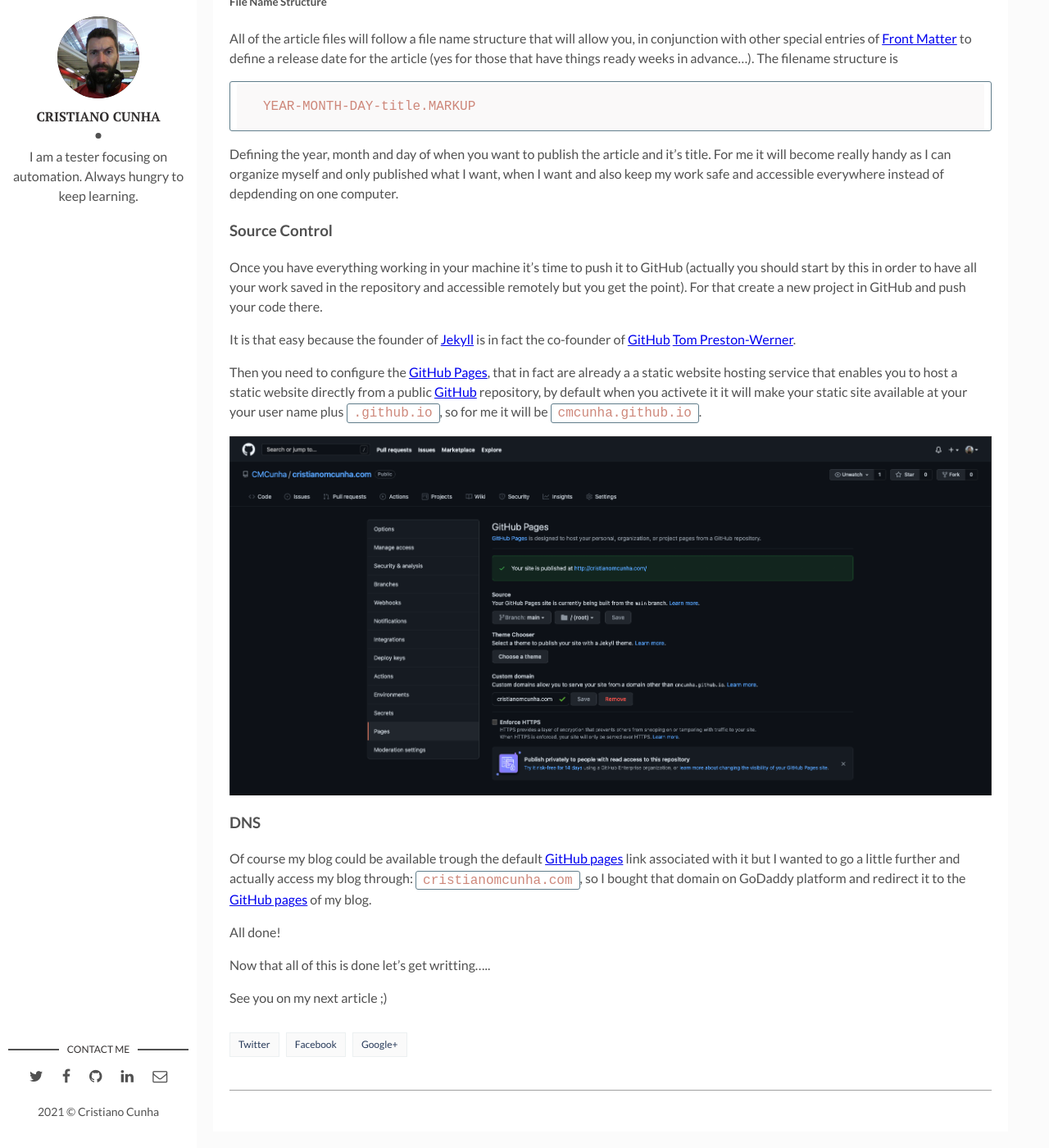
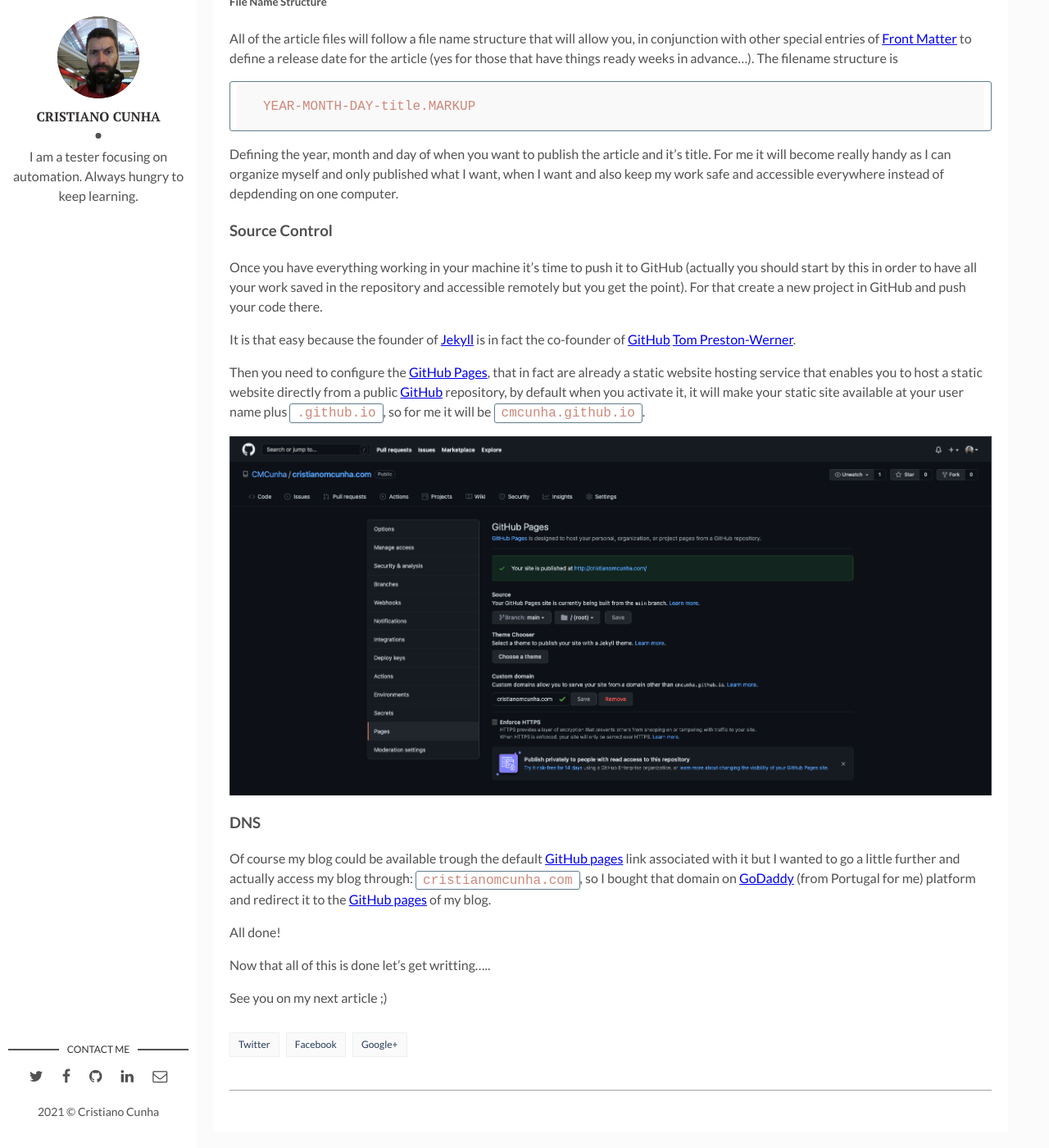
Before and after one commit to CMCunha/cristianomcunha.com, a Jekyll site: the page built from _posts/2021-09-14-building-my-blog.markdown, in a window 1280 px wide and 1400 px high, scrolled down 3746 px. Shown: the whole window at 82% size. Built offline with Jekyll 4.4.1, drawn with Linux system fonts in a browser that asks for light colours; comment, search, counter and statistics services are not loaded.

Commit message:
Adding GoDaddy link

```diff
--- a/_posts/2021-09-14-building-my-blog.markdown
+++ b/_posts/2021-09-14-building-my-blog.markdown
@@ -116,13 +116,13 @@
 
 It is that easy because the founder of [Jekyll][Jekyll-link] is in fact the co-founder of [GitHub][github-link] [Tom Preston-Werner][tompreston-link].
 
-Then you need to configure the [GitHub Pages][githubpages-link], that in fact are already a a static website hosting service that enables you to host a static website directly from a public [GitHub][github-link] repository, by default when you activete it it will make your static site available at your your user name plus `.github.io`, so for me it will be `cmcunha.github.io`.
+Then you need to configure the [GitHub Pages][githubpages-link], that in fact are already a static website hosting service that enables you to host a static website directly from a public [GitHub][github-link] repository, by default when you activate it, it will make your static site available at your user name plus `.github.io`, so for me it will be `cmcunha.github.io`.
 
 ![GitHub Pages Configuration](/assets/img/githubpages_conf.png)
 
 
 ### DNS
-Of course my blog could be available trough the default [GitHub pages][githubpages-link] link associated with it but I wanted to go a little further and actually access my blog through: `cristianomcunha.com`, so I bought that domain on GoDaddy platform and redirect it to the [GitHub pages][githubpages-link] of my blog.
+Of course my blog could be available trough the default [GitHub pages][githubpages-link] link associated with it but I wanted to go a little further and actually access my blog through: `cristianomcunha.com`, so I bought that domain on [GoDaddy][godaddy-link] (from Portugal for me) platform and redirect it to the [GitHub pages][githubpages-link] of my blog.
 
 All done!
 
```
Also changed, not shown: other parts of _posts/2021-09-14-building-my-blog.markdown (+1 -0 lines).
